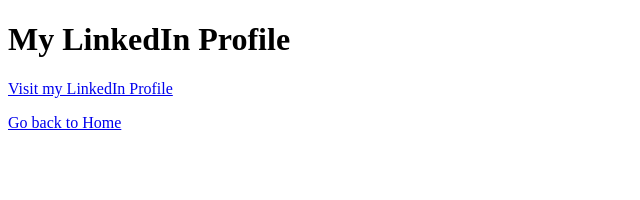
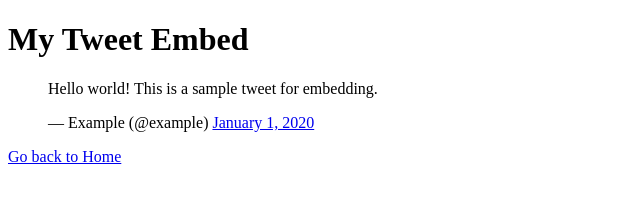
Before and after one commit to juliet2025-tech/My_First_Portfolio, a plain HTML site: page html_basic/index.html, tweets.html in a window 1280 px wide. Shown: the whole page, without its empty margins (0-640 px from the left). Drawn offline with Linux system fonts and the light colour scheme.

Commit message:
Fix tweets.html and index.html for ALX

```diff
--- a/html_basic/index.html, tweets.html
+++ b/html_basic/index.html, tweets.html
@@ -3,20 +3,22 @@
 <head>
     <meta charset="UTF-8">
     <meta name="viewport" content="width=device-width, initial-scale=1.0">
-    <title>My LinkedIn</title>
+    <title>Tweets</title>
 </head>
 <body>
 
-    <h1>My LinkedIn Profile</h1>
+    <h1>My Tweet Embed</h1>
 
-    <!-- Your LinkedIn link -->
-    <p>
-        <a href="https://www.linkedin.com/in/chibundo-juliet" target="_blank">
-            Visit my LinkedIn Profile
-        </a>
-    </p>
+    <!-- Embedded Tweet -->
+    <blockquote class="twitter-tweet">
+        <p lang="en" dir="ltr">Hello world! This is a sample tweet for embedding.</p>
+        &mdash; Example (@example)
+        <a href="https://twitter.com/example/status/1234567890">January 1, 2020</a>
+    </blockquote>
 
-    <!-- Link back to homepage -->
+    <script async src="https://platform.twitter.com/widgets.js" charset="utf-8"></script>
+
+    <!-- Link back to index.html -->
     <p>
         <a href="index.html">Go back to Home</a>
     </p>
```
